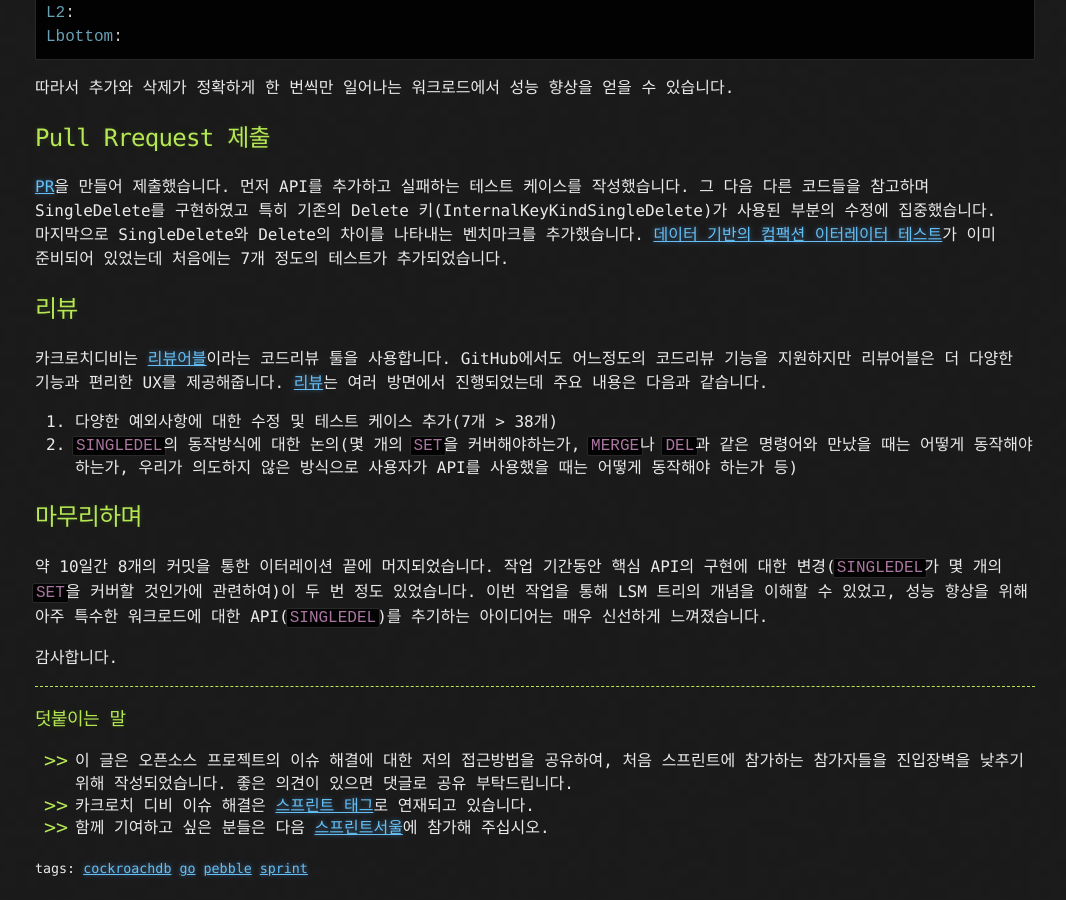
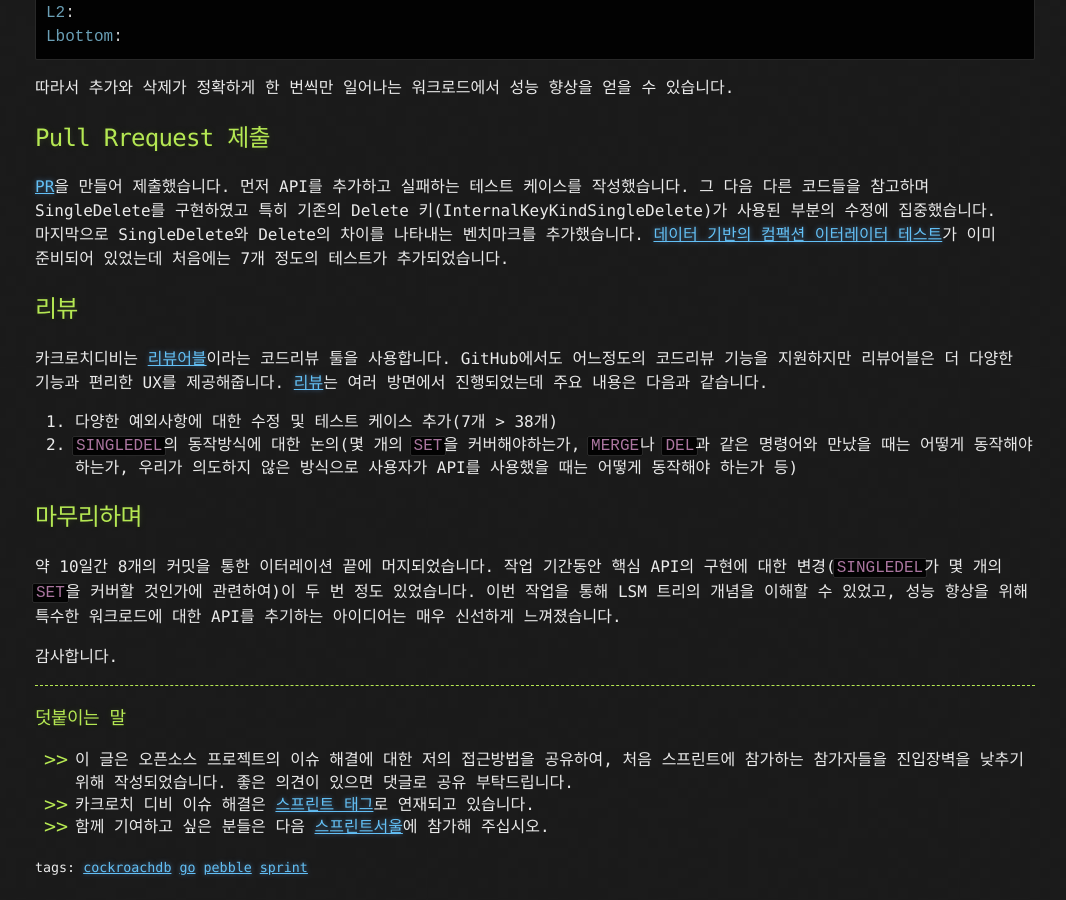
Before and after one commit to hueypark/hueypark.github.io, a Jekyll site: the page built from _posts/2019-08-19-pebble-issue-222.md, in a window 1280 px wide and 900 px high, scrolled down 3357 px. Shown: the whole window, without its empty margins (105-1171 px from the left). Built offline with Jekyll 4.4.1, drawn with Linux system fonts in a browser that asks for light colours; comment, search, counter and statistics services are not loaded.

Commit message:
Update 2019-08-19-pebble-issue-222.md

```diff
--- a/_posts/2019-08-19-pebble-issue-222.md
+++ b/_posts/2019-08-19-pebble-issue-222.md
@@ -141,7 +141,7 @@ Lbottom:
 
 ## 마무리하며
 
-약 10일간 8개의 커밋을 통한 이터레이션 끝에 머지되었습니다. 작업 기간동안 핵심 API의 구현에 대한 변경(`SINGLEDEL`가 몇 개의 `SET`을 커버할 것인가에 관련하여)이 두 번 정도 있었습니다. 이번 작업을 통해 LSM 트리의 개념을 이해할 수 있었고, 성능 향상을 위해 아주 특수한 워크로드에 대한 API(`SINGLEDEL`)를 추기하는 아이디어는 매우 신선하게 느껴졌습니다.
+약 10일간 8개의 커밋을 통한 이터레이션 끝에 머지되었습니다. 작업 기간동안 핵심 API의 구현에 대한 변경(`SINGLEDEL`가 몇 개의 `SET`을 커버할 것인가에 관련하여)이 두 번 정도 있었습니다. 이번 작업을 통해 LSM 트리의 개념을 이해할 수 있었고, 성능 향상을 위해 특수한 워크로드에 대한 API를 추기하는 아이디어는 매우 신선하게 느껴졌습니다.
 
 감사합니다.
 
```
